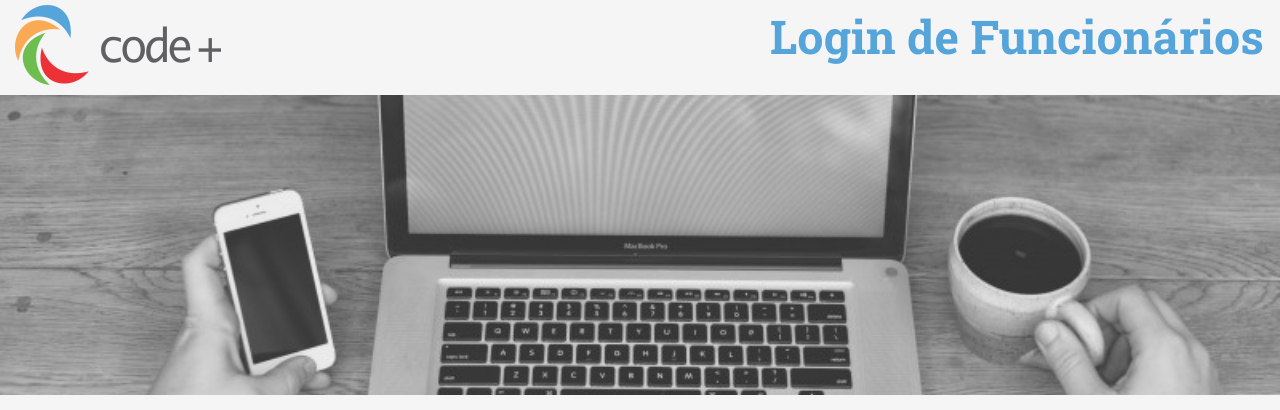
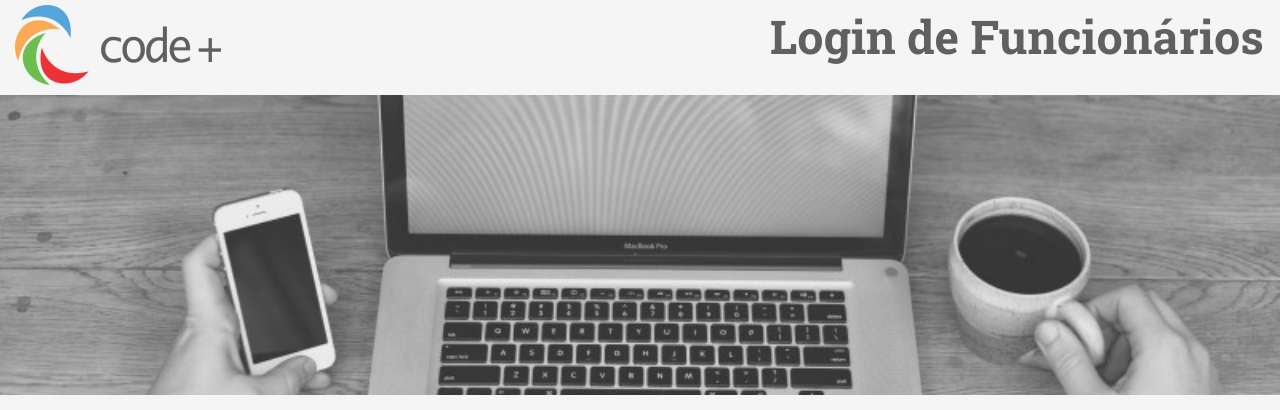
Before and after one commit to bieljunio/CodePlus, a PHP site: page /codeplus/ in a window 1280 px wide. Shown: the top 410 px of the page. Run offline with PHP 8.4, Linux system fonts and the light colour scheme.

Commit message:
Alteração de cor "login funcionários"

```diff
--- a/controle_frequencia/css/login.css
+++ b/controle_frequencia/css/login.css
@@ -29,7 +29,7 @@ header{
 }
 
 #login_fun{
-    color: #55A5DA;
+    color: #606062;
     font-family: "Roboto Slab", Helvetica, Arial, sans-serif;
     font-weight: bold;
     font-size: 31px;
```
